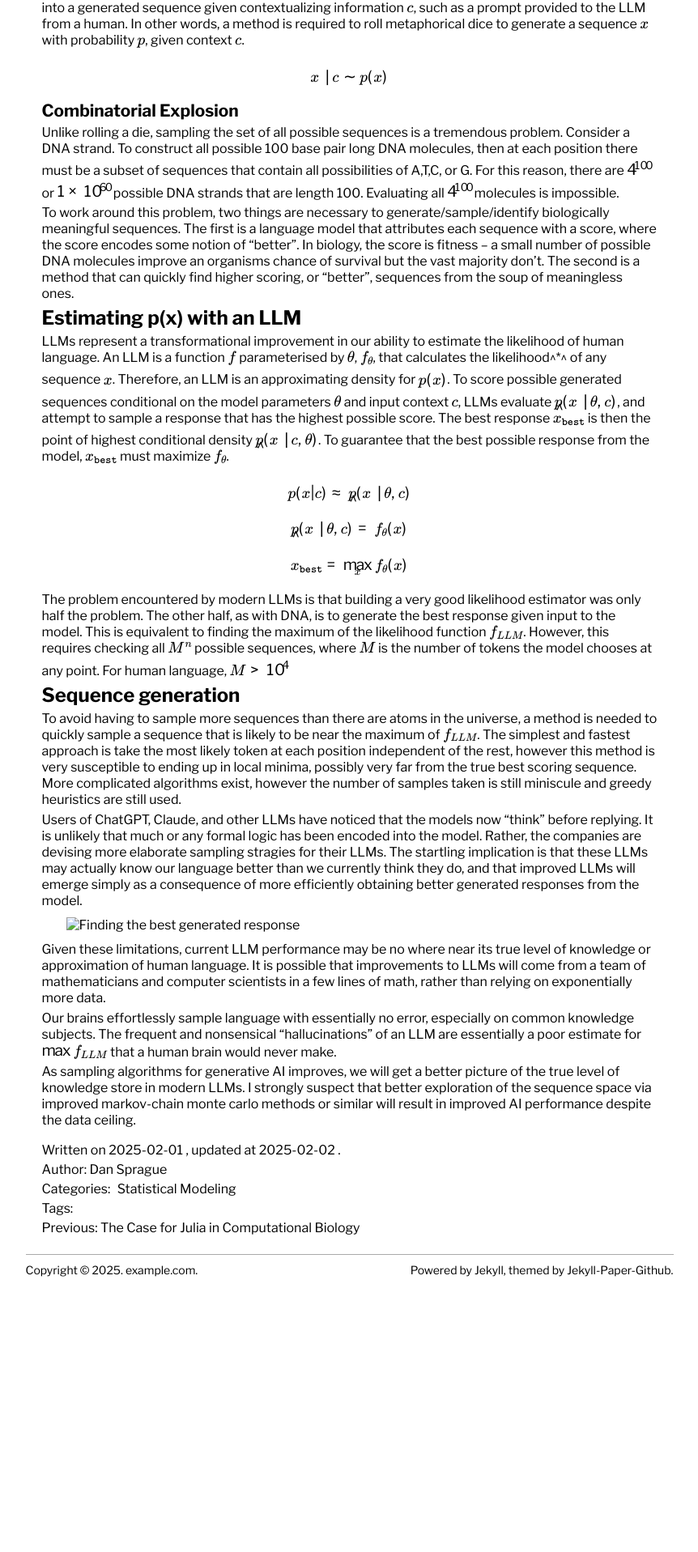
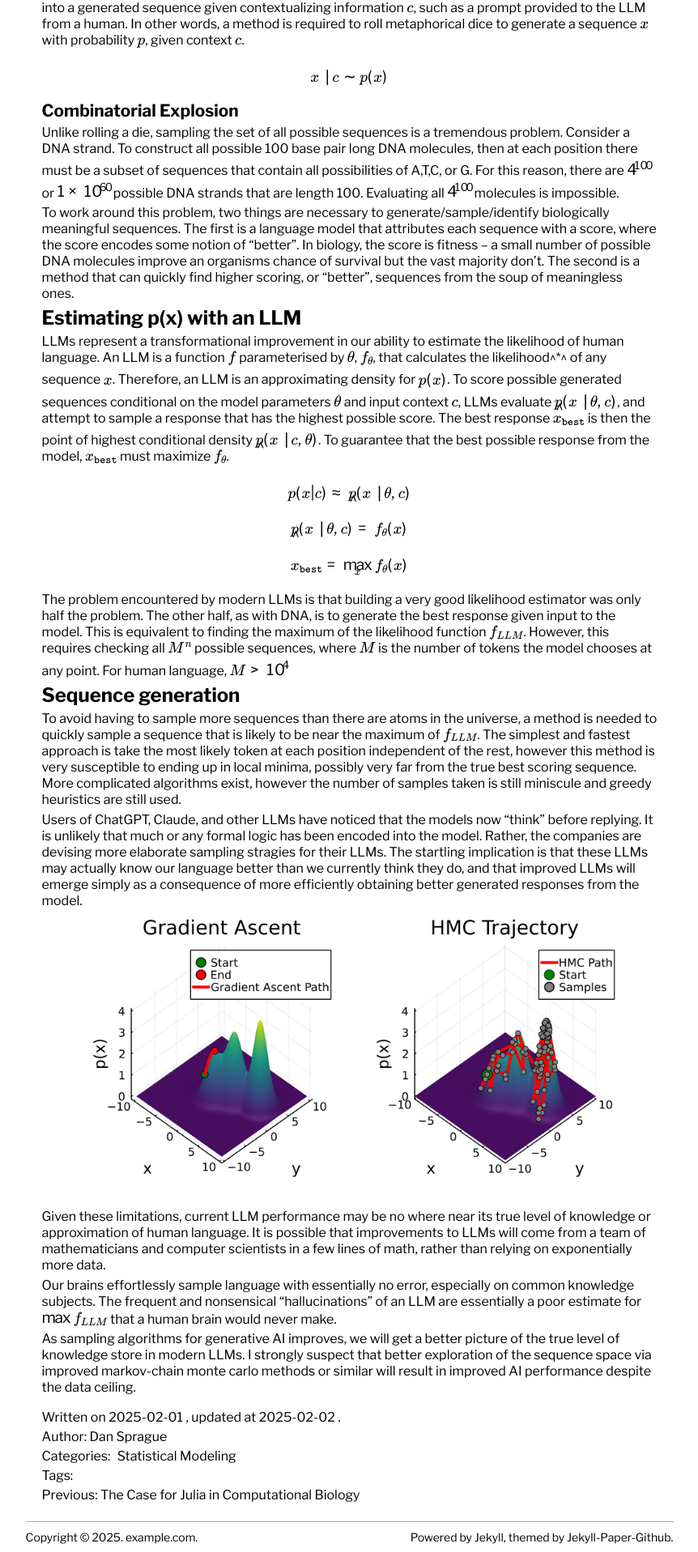
Before and after one commit to dan-sprague/dan-sprague.github.io, a Jekyll site: the page built from _posts/2025-02-02-llmthinking.markdown, in a window 1280 px wide. Shown: the part 653-2570 px from the top of the page at 81% size, without its empty margins (201-1063 px from the left). Built offline with Jekyll 4.4.1, drawn with Linux system fonts in a browser that asks for light colours; formulas are drawn with MathJax 3; before the commit the page ends 2240 px from its top, so only the background shows below that.

Commit message:
fixed bug

```diff
--- a/_posts/2025-02-02-llmthinking.markdown
+++ b/_posts/2025-02-02-llmthinking.markdown
@@ -47,7 +47,7 @@ To avoid having to sample more sequences than there are atoms in the universe, a
 
 Users of ChatGPT, Claude, and other LLMs have noticed that the models now "think" before replying. It is unlikely that much or any formal logic has been encoded into the model. Rather, the companies are devising more elaborate sampling stragies for their LLMs. The startling implication is that these LLMs may actually know our language  better than we currently think they do, and that improved LLMs will emerge simply as a consequence of more efficiently obtaining better generated responses from the model.<br>
 
-![Finding the best generated response](assets/images/path_opt.png)
+![Finding the best generated response](/dan-sprague.github.io/assets/images/path_opt.png)
 
 
 Given these limitations, current LLM performance may be no where near its true level of knowledge or approximation of human language. It is possible that improvements to LLMs will come from a team of mathematicians and computer scientists in a few lines of math, rather than relying on exponentially more data. <br>
```
